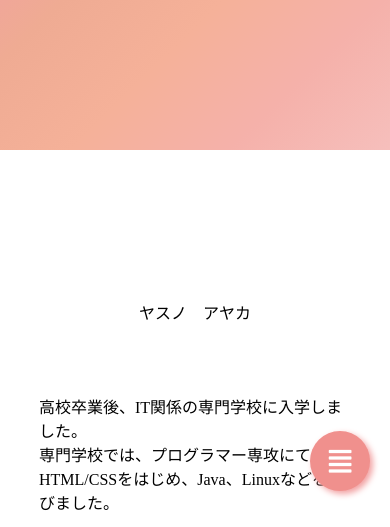
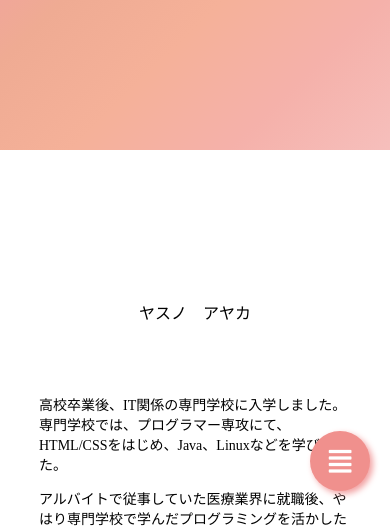
Before and after one commit to flowertampopo/github-portfile, a plain HTML site: page html/about.html in a window 390 px wide. Shown: the part 313-840 px from the top of the page. Drawn offline with Linux system fonts and the light colour scheme.

Commit message:
Update about.css

```diff
--- a/css/about.css
+++ b/css/about.css
@@ -129,6 +129,12 @@ a {display: block;
                     text-align: center;
                     padding: 20px 0}
 
+@media(max-width: 599px){
+
+ p {font-size: 14px;}
+
+}
+
 @media(max-width: 767px){
 
   .mainbody  {padding-right: 10%;
```
